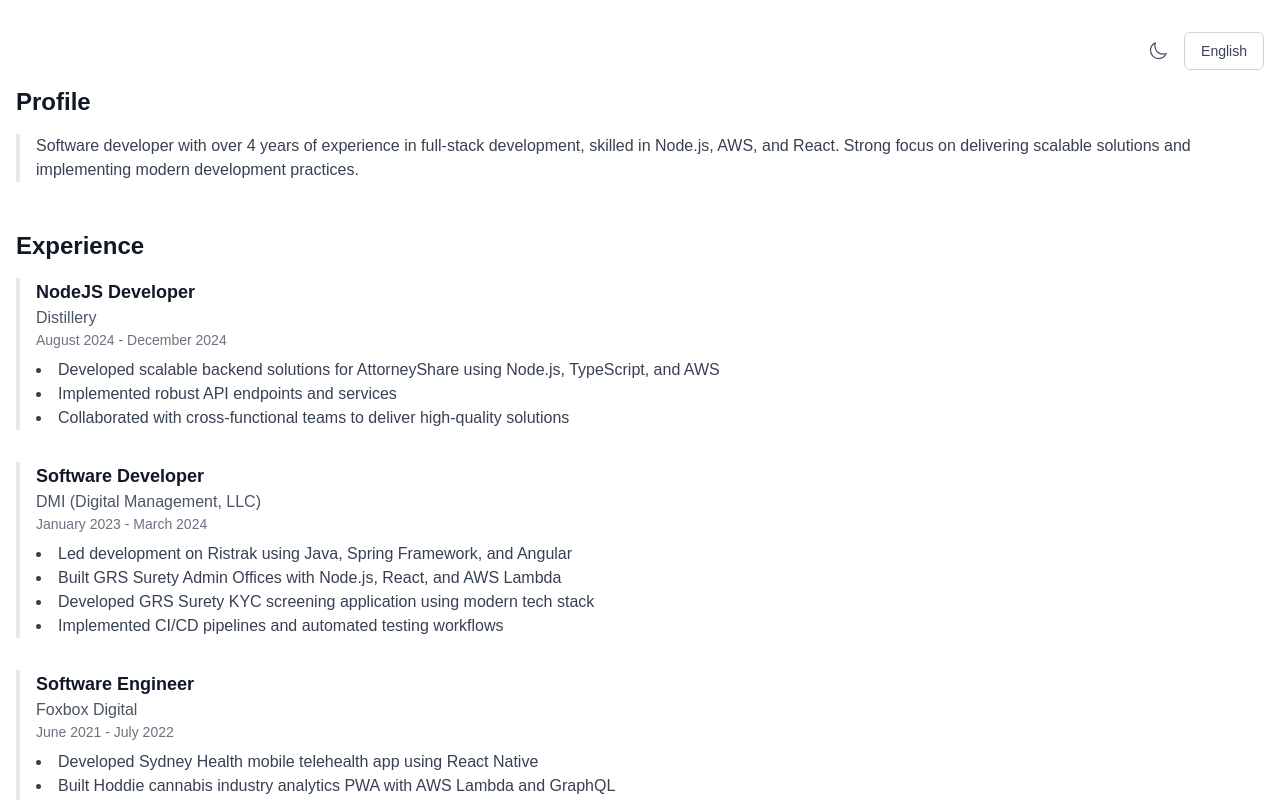
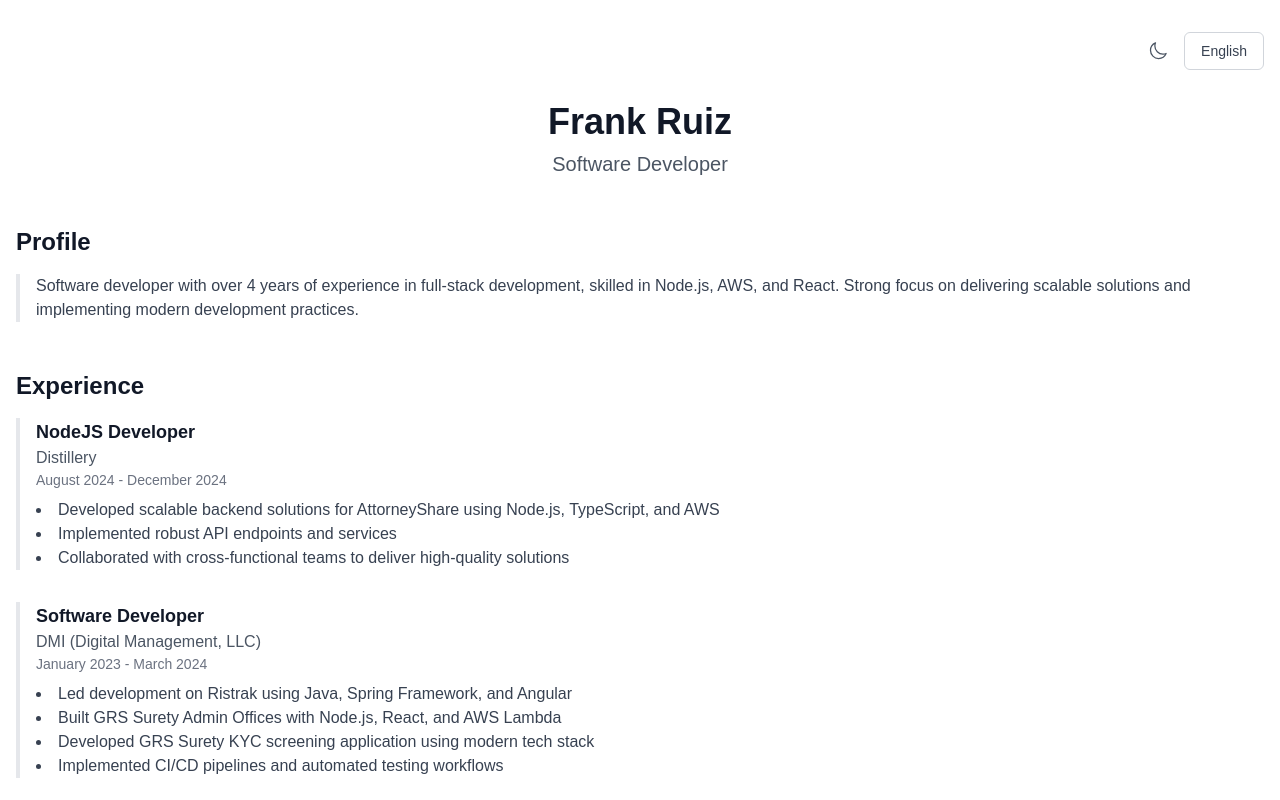
Before and after one commit to franklevel/resume, a Next.js app: page / in a window 1280 px wide. Shown: the top 800 px of the page. Built offline with nearby package versions, Linux system fonts and the light colour scheme.

Commit message:
feat: add header with name and title

```diff
--- a/src/components/ResumeContent.tsx
+++ b/src/components/ResumeContent.tsx
@@ -11,10 +11,20 @@ interface Props {
 export default function ResumeContent({ lang, resumeData }: Props) {
   return (
     <main className="container mx-auto px-4 py-8">
-      <div className="flex justify-end items-center gap-2 mb-4">
+      <div className="flex justify-end items-center gap-2 mb-8">
         <ThemeSwitcher />
         <LanguageSwitcher />
       </div>
+
+      <header className="mb-12 text-center">
+        <h1 className="text-4xl font-bold text-gray-900 dark:text-gray-100 mb-2">
+          Frank Ruiz
+        </h1>
+        <p className="text-xl text-gray-600 dark:text-gray-400">
+          {lang === 'es' ? 'Desarrollador de Software' : 'Software Developer'}
+        </p>
+      </header>
+
       <SectionList language={lang} resumeData={resumeData} />
     </main>
   );
```
